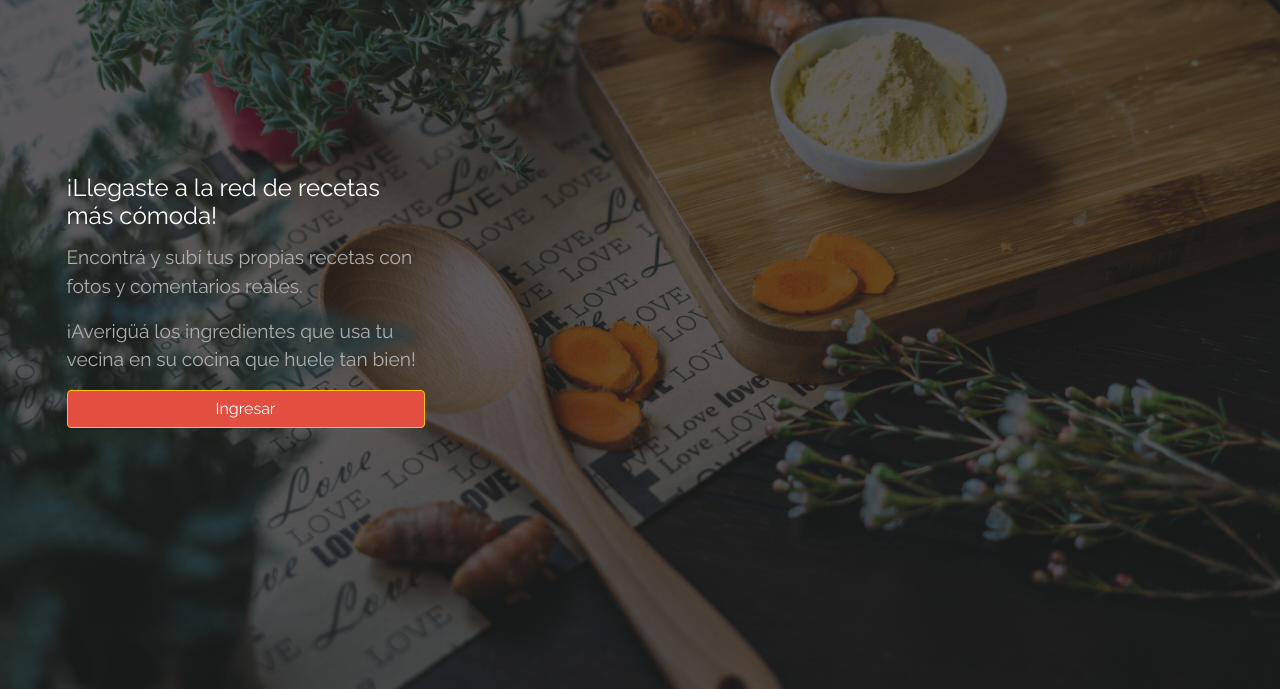
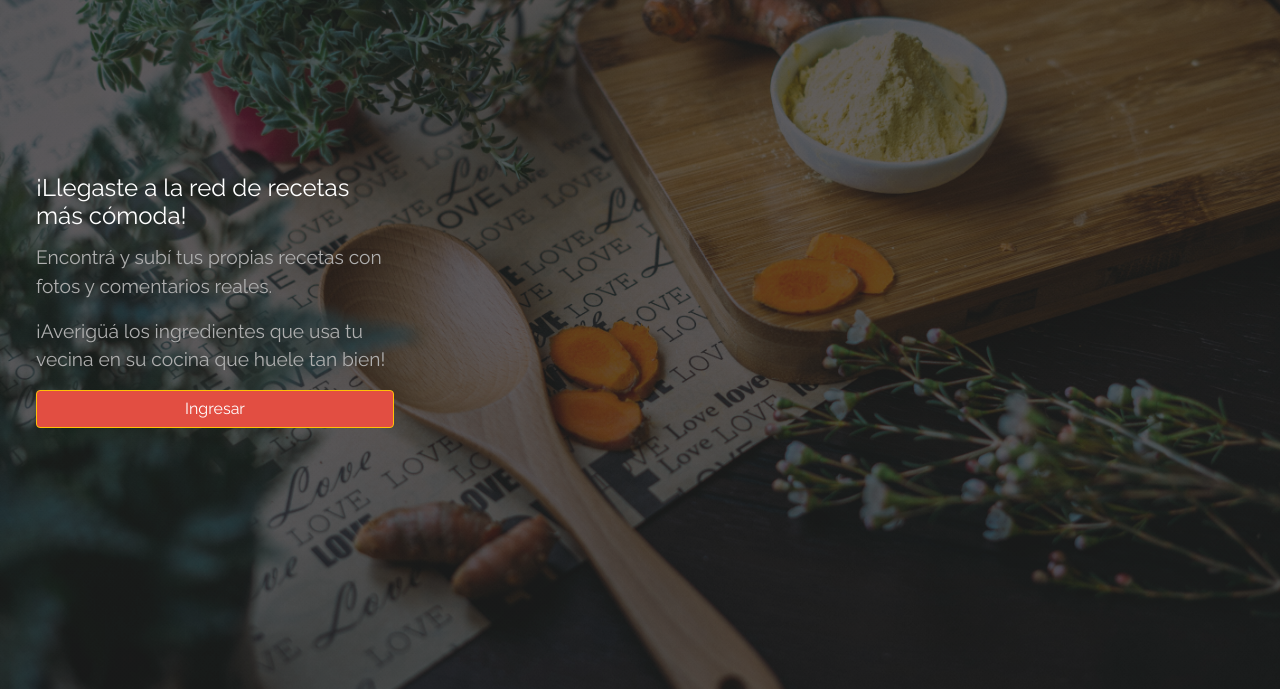
Before and after one commit to nazarenads/foodseason, a PHP site: page /homemejorado.html in a window 1280 px wide. Shown: the part 82-771 px from the top of the page. Run offline with PHP 8.4, Linux system fonts and the light colour scheme; some libraries are stand-ins or nearby versions.

Commit message:
cambie el margin del home

```diff
--- a/home mejorado/estilosdelhomemejorado.css
+++ b/home mejorado/estilosdelhomemejorado.css
@@ -27,7 +27,6 @@ h1{
   border-color: transparent;
   width: 25rem;
   margin-top:25%;
-  margin-left:5%;
 }
 
 p{
```
